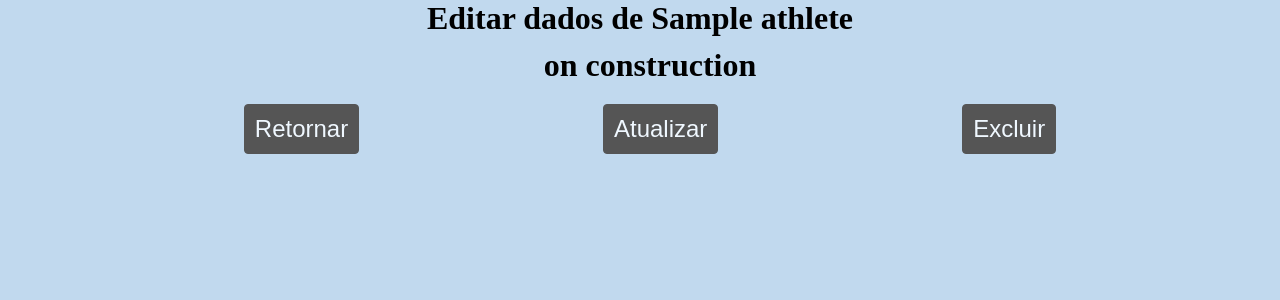
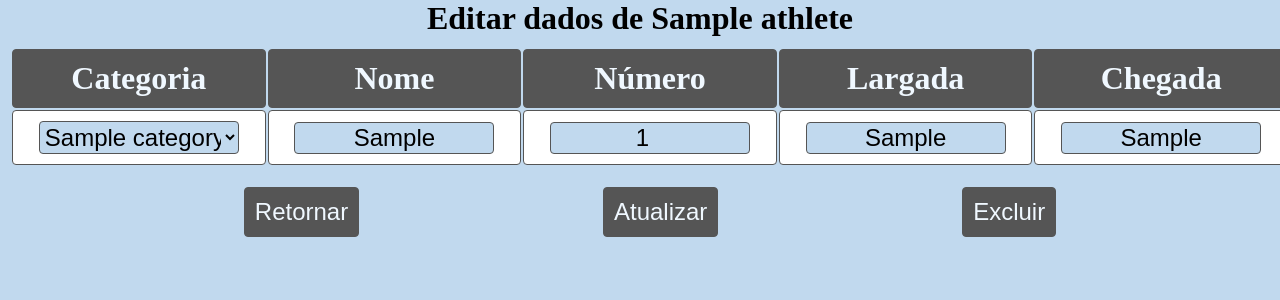
Before and after one commit to caiocgv/FotoRaceTimer, a Flask app: template Data_Script/Flask/templates/edit_info.html in a window 1280 px wide. Shown: the top 300 px of the page. Run offline with Flask 3, Linux system fonts and the light colour scheme; the template is opened without the code that fills it: most values are stand-ins (such as "Sample title", 1, 10 or a date in 2020).

Commit message:
quick fix to add update for single race

```diff
--- a/Data_Script/Flask/templates/edit_info.html
+++ b/Data_Script/Flask/templates/edit_info.html
@@ -50,7 +50,29 @@
         {% endfor %}
         </table>
         {% else %}
-        <h1>on construction</h1>
+        <table>
+        <tr>
+            <th>Categoria</th>
+            <th>Nome</th>
+            <th>Número</th>
+            <th>Largada</th>
+            <th>Chegada</th>
+        </tr>
+        <tr>
+            <td><select name="info" id="info">
+                <option value="{{ athlete.category }}" selected>{{ athlete.category }}</option>
+                {% for category in categories %}
+                    {% if category != athlete.category %}
+                        <option value="{{ category }}">{{ category }}</option>
+                    {% endif %}
+                {% endfor %}
+            </select></td>
+            <td><input type="text" id="info" name="info" value={{athlete.name}}></td>
+            <td><input type="number" name="info" id="info" value="{{athlete.number}}"></td>
+            <td><input type="text" id="info" name="info" value={{athlete.start}}></td>
+            <td><input type="text" id="info" name="info" value={{athlete.finish}}></td>
+        </tr>
+        </table>
         {% endif %}
         </div>
 
```
Also changed, not shown: Data_Script/Flask/Athlete_Class.py (+25 -0 lines).
